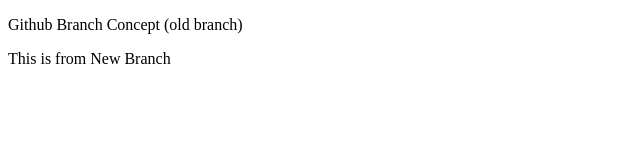
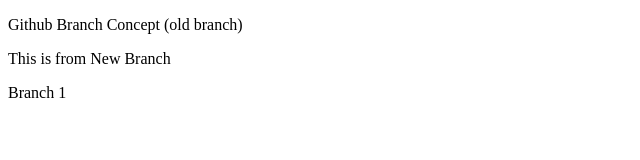
Before and after one commit to ankush663/github-branch-concept, a plain HTML site: page index.html in a window 1280 px wide. Shown: the full height of the page, 0-640 px from the left. Drawn offline with Linux system fonts and the light colour scheme.

Commit message:
branch1 created

```diff
--- a/index.html
+++ b/index.html
@@ -8,5 +8,6 @@
 <body>
     <p>Github Branch Concept (old branch)</p>
     <p>This is from New Branch</p>
+    <p>Branch 1</p>
 </body>
 </html>
```
